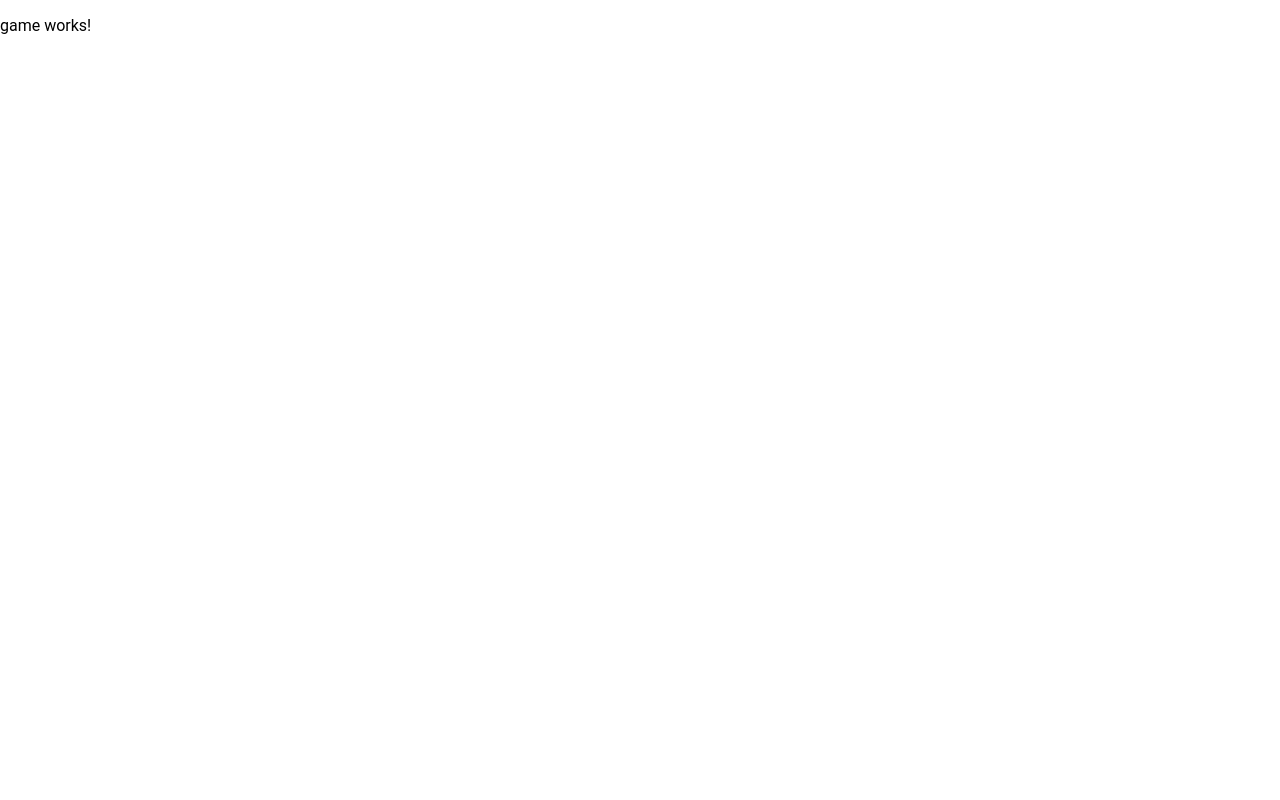
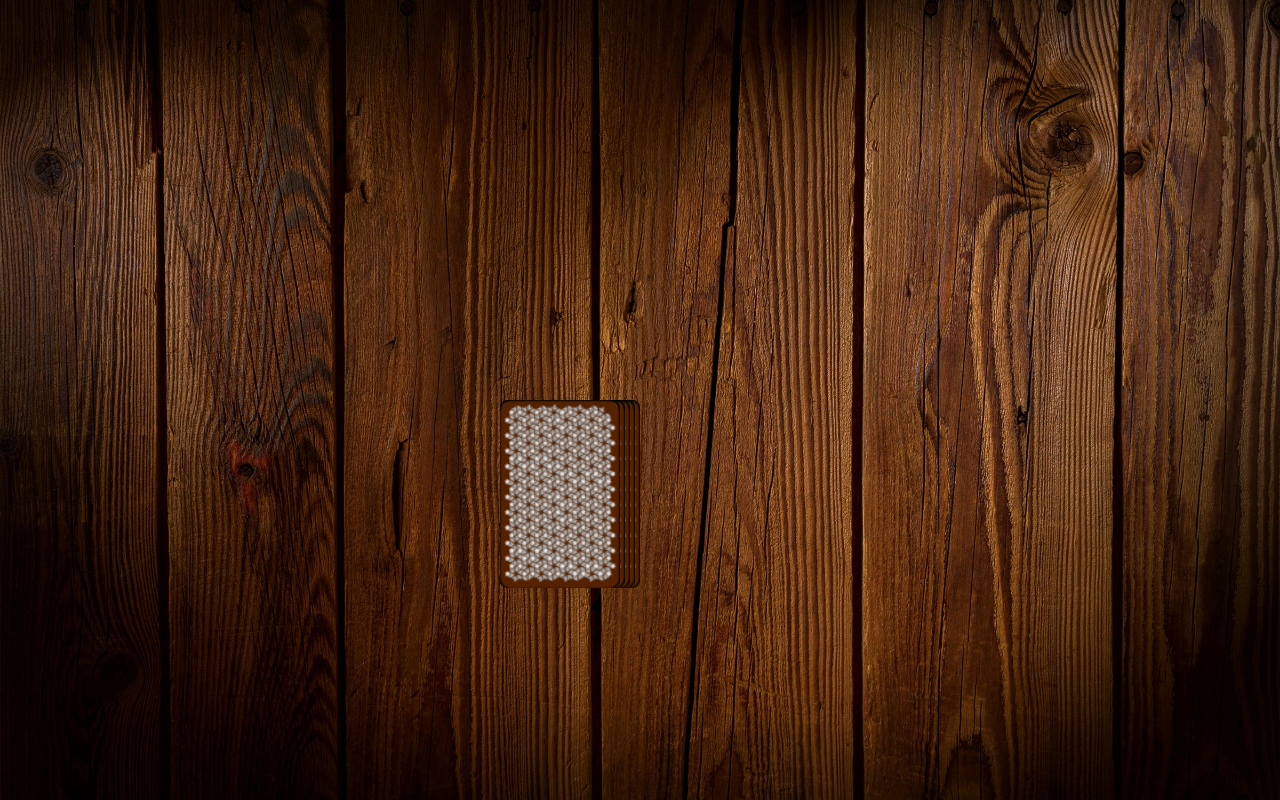
Before and after one commit to BilalAcil/Ring_of_Fire, an Angular app in the folder ringoffire/: page /game in a window 1280 px wide. Built offline with nearby package versions, Linux system fonts and the light colour scheme.

Commit message:
Kartenstapel

```diff
--- a/ringoffire/src/app/game/game.html
+++ b/ringoffire/src/app/game/game.html
@@ -1 +1,6 @@
-<p>game works!</p>
+<div class="field">
+  <div class="card-stack">
+    <img [ngStyle]="{'right': i * 5 + 'px'}" *ngFor="let c of [0,1,2,3,4]; let i = index;"
+      src="/img/cards/card_cover.png" alt="">
+  </div>
+</div>
--- a/ringoffire/src/app/game/game.scss
+++ b/ringoffire/src/app/game/game.scss
@@ -0,0 +1,20 @@
+.field {
+  width: 100vw;
+  height: 100vh;
+  max-width: 100%;
+  background-image: url('/img/board.jpg');
+  background-size: cover;
+  background-position: center;
+  display: flex;
+  justify-content: center;
+  align-items: center;
+}
+
+.card-stack {
+  position: relative;
+
+  img {
+    position: absolute;
+    width: 120px;
+  }
+}
```
Also changed, not shown: ringoffire/src/app/game/game.ts (+5 -5 lines), ringoffire/public/img/board.jpg (added).
